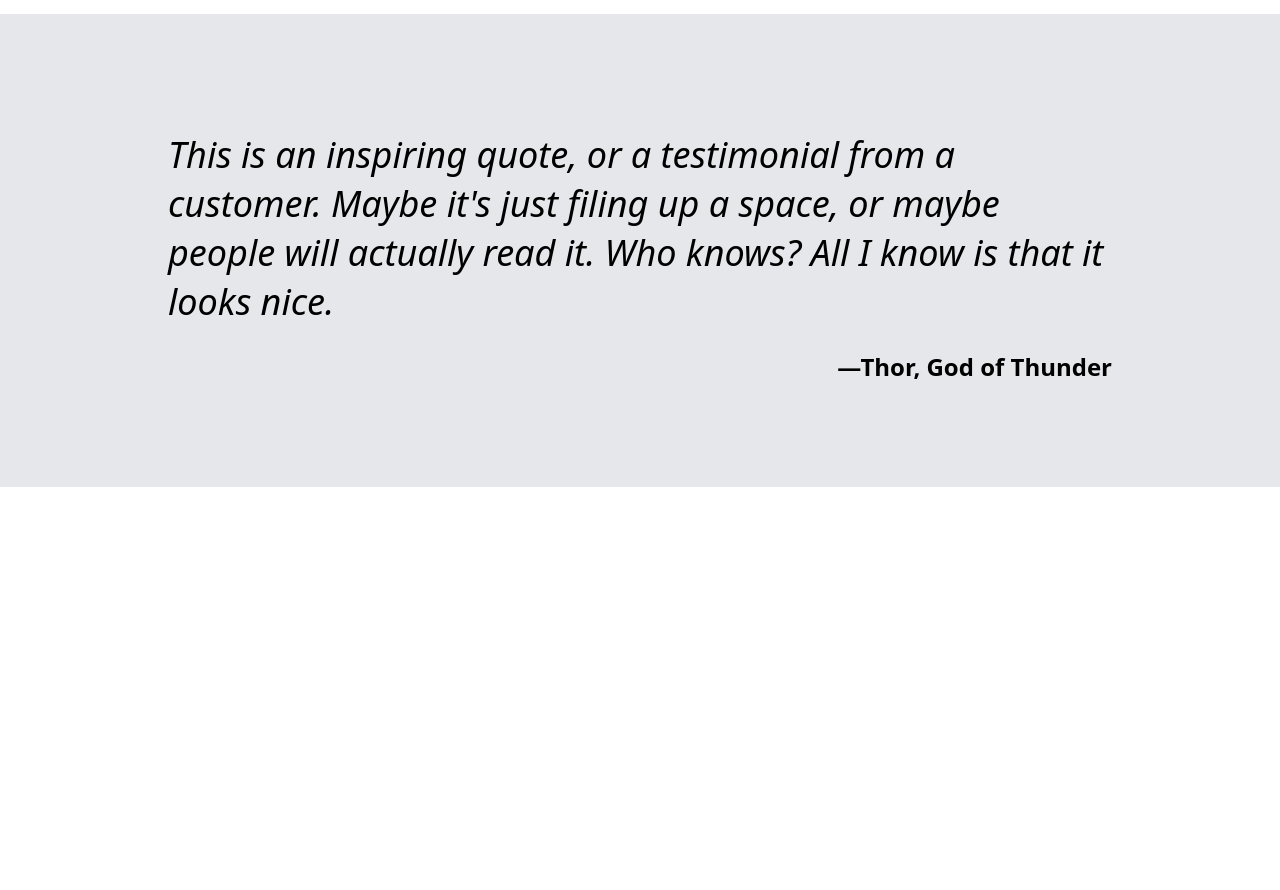
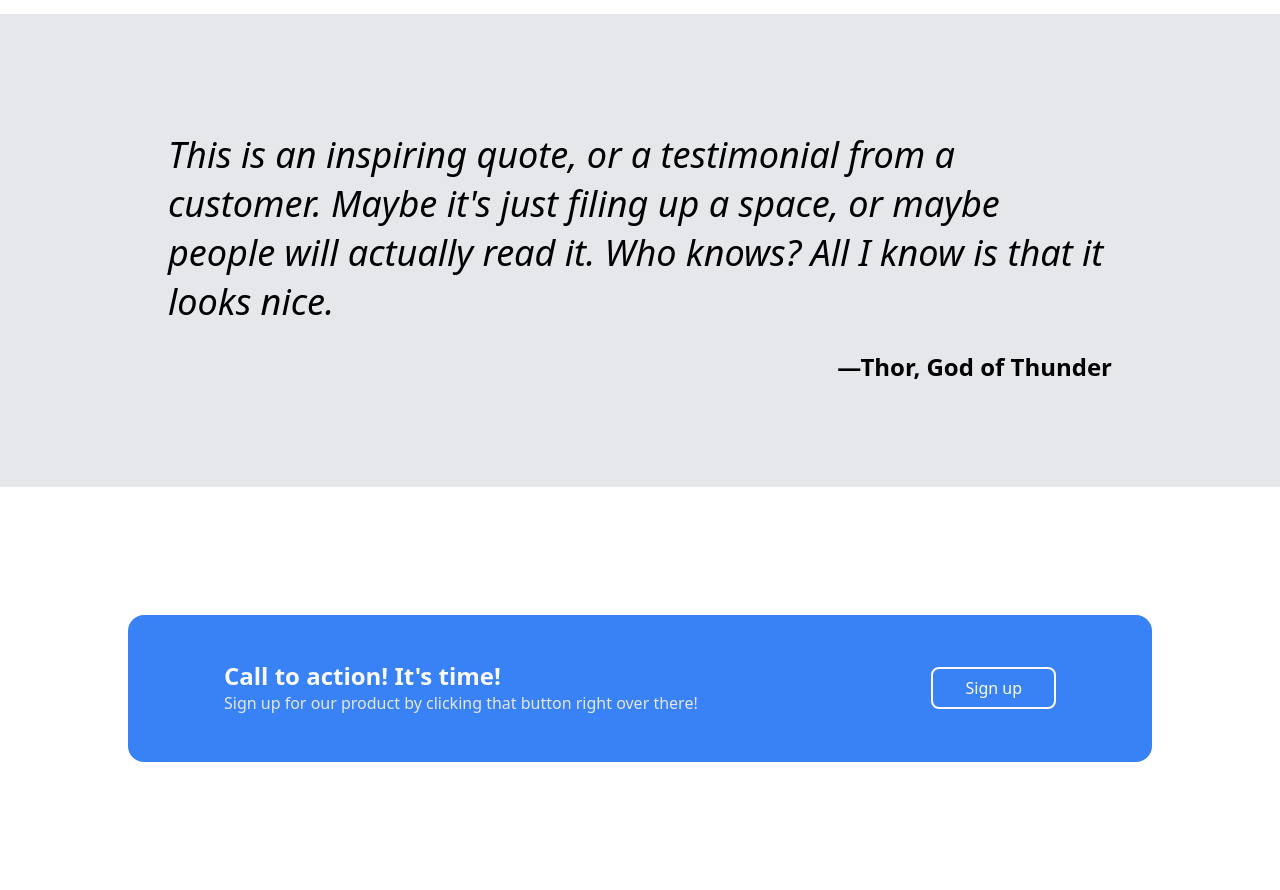
Before and after one commit to dan9h/odin-landing-page, a plain HTML site: page index.html in a window 1280 px wide. Shown: the part 1128-2018 px from the top of the page. Before the commit the page ends 1615 px from the top, so only its background shows below. Drawn offline with Linux system fonts and the light colour scheme.

Commit message:
Create Call to Action section

```diff
--- a/index.html
+++ b/index.html
@@ -75,6 +75,18 @@
       </blockquote>
     </div>
   </div>
+
+  <div id="cta">
+    <div class="container">
+      <div id="cta-content">
+        <div id="cta-text">
+          <h2>Call to action! It's time!</h2>
+          <p>Sign up for our product by clicking that button right over there!</p>
+        </div>
+        <a href="" class="cta-button bordered">Sign up</a>
+      </div>
+    </div>
+  </div>
 </body>
 
 </html>
--- a/style.css
+++ b/style.css
@@ -125,3 +125,30 @@ body {
   font-weight: 700;
   font-size: 24px;
 }
+
+#cta {
+  padding-block: 8rem;
+}
+
+#cta-content {
+  background-color: #3882f6;
+  border-radius: 1rem;
+  display: flex;
+  justify-content: space-between;
+  align-items: center;
+  padding: 2rem 6rem;
+}
+
+#cta-text h2 {
+  margin-block: 0.5em 0;
+  color: #f9faf8;
+}
+
+#cta-text > p {
+  margin-top: 0;
+  color: #e5e7eb;
+}
+
+.cta-button.bordered {
+  border: 2px solid #f9faf8;
+}
```
